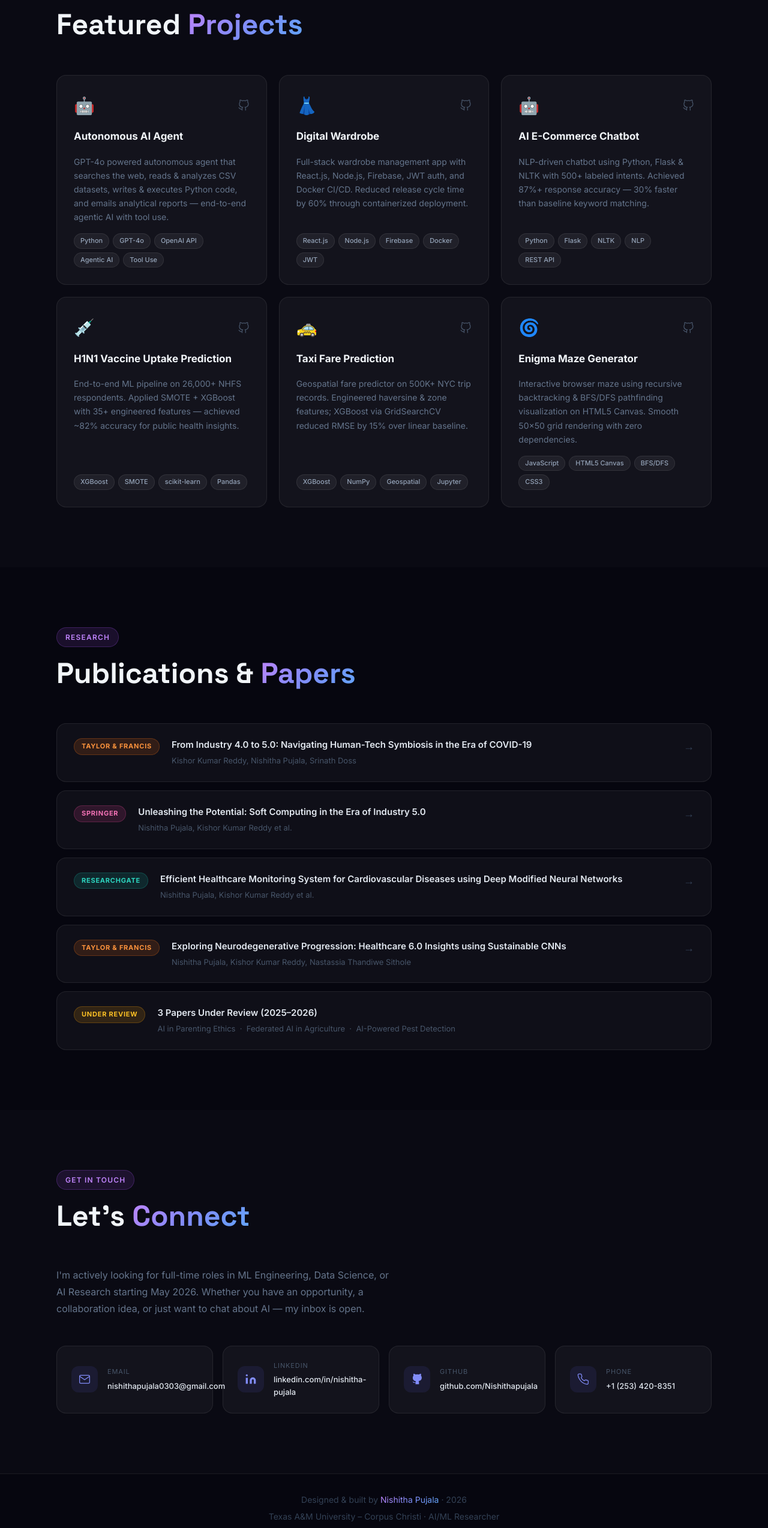
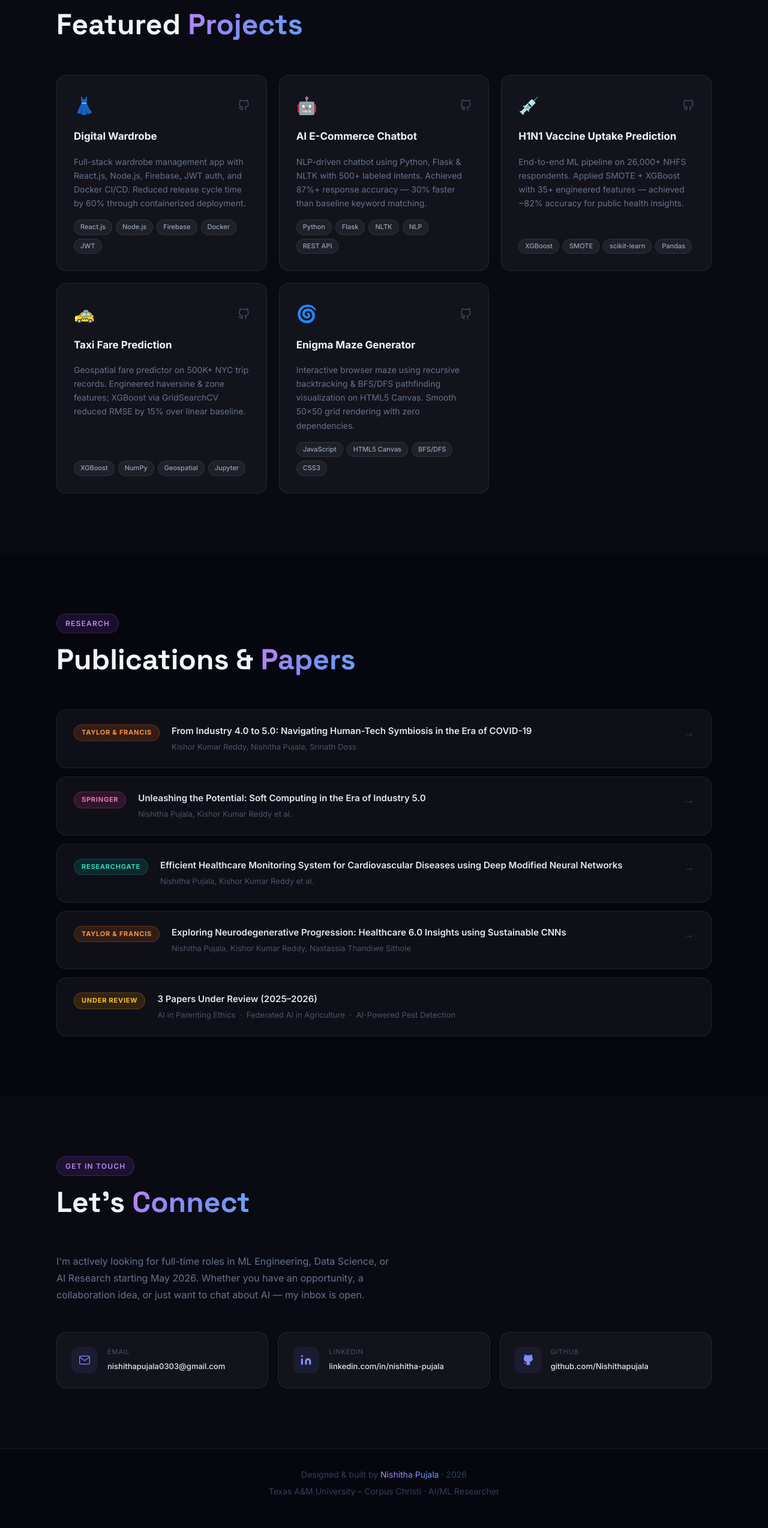
Before and after one commit to Nishithapujala/Nishithapujala.github.io, a plain HTML site: page index.html in a window 1280 px wide. Shown: the part 4112-6660 px from the top of the page at 60% size. Drawn offline with Linux system fonts and the light colour scheme.

Commit message:
Add portfolio site

```diff
--- a/index.html
+++ b/index.html
@@ -809,22 +809,6 @@ img { max-width: 100%; }
 
         <div class="project-card reveal">
           <div class="project-top">
-            <div class="project-icon">🤖</div>
-            <div class="project-links">
-              <a href="https://github.com/Nishithapujala/AI-Agent-Project-" target="_blank" aria-label="GitHub">
-                <svg viewBox="0 0 24 24" fill="currentColor"><path d="M9 19c-5 1.5-5-2.5-7-3m14 6v-3.87a3.37 3.37 0 0 0-.94-2.61c3.14-.35 6.44-1.54 6.44-7A5.44 5.44 0 0 0 20 4.77 5.07 5.07 0 0 0 19.91 1S18.73.65 16 2.48a13.38 13.38 0 0 0-7 0C6.27.65 5.09 1 5.09 1A5.07 5.07 0 0 0 5 4.77a5.44 5.44 0 0 0-1.5 3.78c0 5.42 3.3 6.61 6.44 7A3.37 3.37 0 0 0 9 18.13V22"/></svg>
-              </a>
-            </div>
-          </div>
-          <h3 class="project-title">Autonomous AI Agent</h3>
-          <p class="project-desc">GPT-4o powered autonomous agent that searches the web, reads & analyzes CSV datasets, writes & executes Python code, and emails analytical reports — end-to-end agentic AI with tool use.</p>
-          <div class="project-tags">
-            <span class="tag tag-sm">Python</span><span class="tag tag-sm">GPT-4o</span><span class="tag tag-sm">OpenAI API</span><span class="tag tag-sm">Agentic AI</span><span class="tag tag-sm">Tool Use</span>
-          </div>
-        </div>
-
-        <div class="project-card reveal">
-          <div class="project-top">
             <div class="project-icon">👗</div>
             <div class="project-links">
               <a href="https://github.com/Nishithapujala/Digital-Wadrobe" target="_blank" aria-label="GitHub">
@@ -996,15 +980,6 @@ img { max-width: 100%; }
             <p class="cc-val">github.com/Nishithapujala</p>
           </div>
         </a>
-        <a href="tel:+12534208351" class="contact-card">
-          <div class="cc-icon">
-            <svg viewBox="0 0 24 24" fill="none" stroke="currentColor" stroke-width="1.5"><path d="M22 16.92v3a2 2 0 0 1-2.18 2 19.79 19.79 0 0 1-8.63-3.07A19.5 19.5 0 0 1 4.69 12 19.79 19.79 0 0 1 1.61 3.4 2 2 0 0 1 3.58 1.21h3a2 2 0 0 1 2 1.72 12.84 12.84 0 0 0 .7 2.81 2 2 0 0 1-.45 2.11L7.91 8.96a16 16 0 0 0 6.13 6.13l1.27-1.27a2 2 0 0 1 2.11-.45 12.84 12.84 0 0 0 2.81.7A2 2 0 0 1 22 16.92z"/></svg>
-          </div>
-          <div>
-            <p class="cc-label">Phone</p>
-            <p class="cc-val">+1 (253) 420-8351</p>
-          </div>
-        </a>
       </div>
     </div>
   </section>
```
